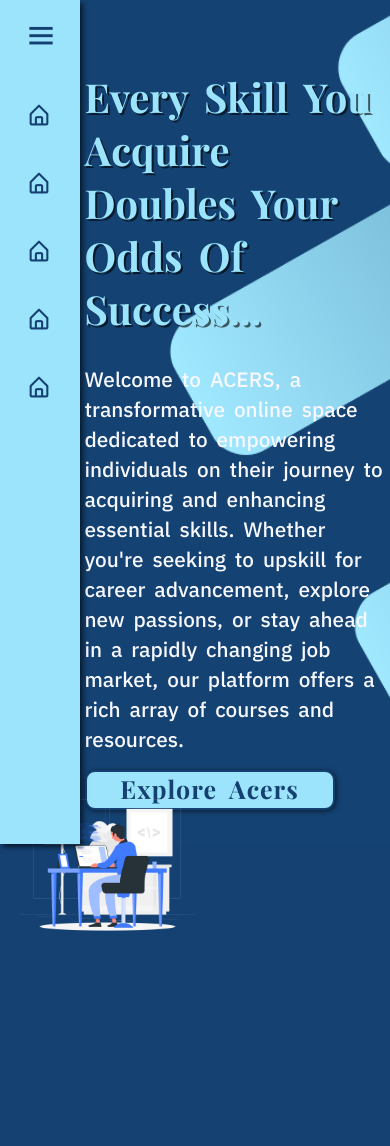
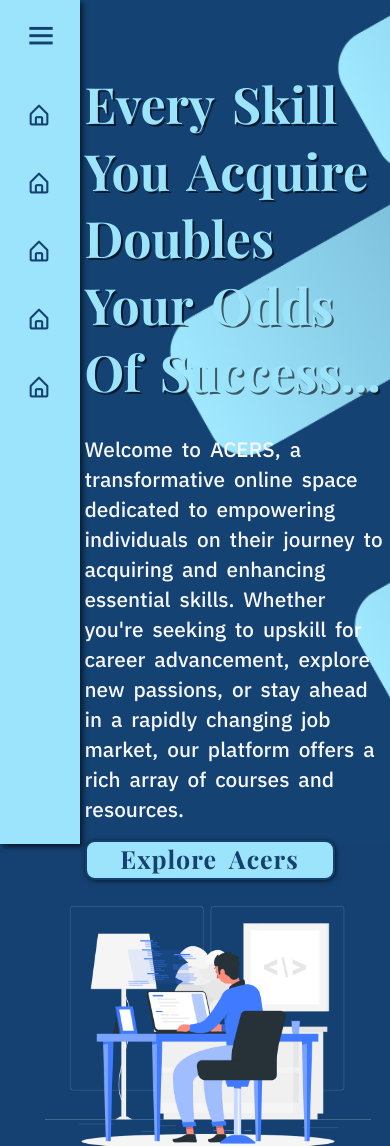
Before and after one commit to mdaadilsiddiqui/project, a plain HTML site: page index.html in a window 390 px wide. Shown: the top 1146 px of the page. Before the commit the page ends 956 px from the top, so only its background shows below. Drawn offline with nearby package versions, Linux system fonts and the light colour scheme.

Commit message:
Update stylesheet.css

```diff
--- a/stylesheet.css
+++ b/stylesheet.css
@@ -240,16 +240,19 @@ body {
 }
 
 /* ======== braekpoints =========== */
-@media only screen and (max-width: 1000px) {
+@media only screen and (max-width: 1080px) {
   .header {
     display: block;
   }
   .header .intro,
-  .img {
+  .header-img {
     width: 100%;
     padding-left: 25px;
   }
   .header .intro h1 {
-    font-size: 40px;
+    font-size: 50px;
+  }
+  .header-img {
+    margin-top: 20px;
   }
 }
```
